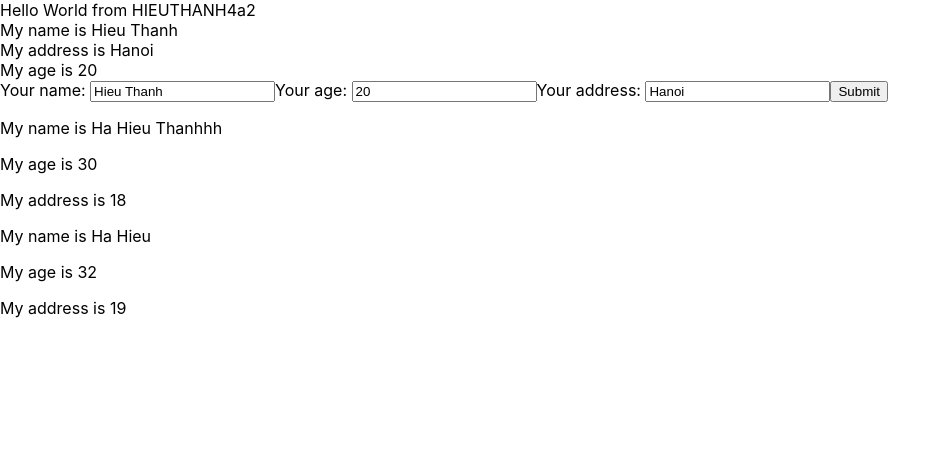
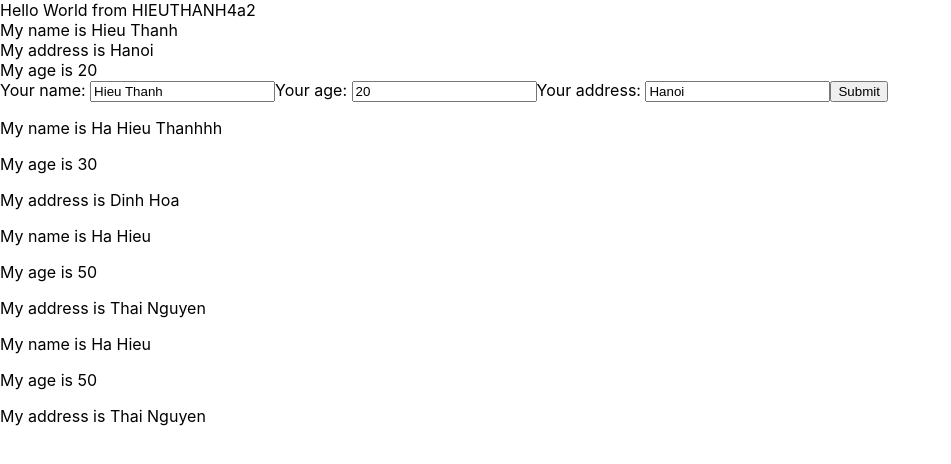
Before and after one commit to Ha-Hieu-Thanh/LearnReactJS, a React (Create React App) app: page / in a window 1280 px wide. Shown: the top 464 px of the page, without its empty margins (0-951 px from the left). Built offline with nearby package versions, Linux system fonts and the light colour scheme.

Commit message:
props and destruturing

```diff
--- a/src/components/DisplayInfo.js
+++ b/src/components/DisplayInfo.js
@@ -2,12 +2,14 @@ import React from "react";
 
 class DisplayInfo extends React.Component {
   render() {
+    // Destructuring
+    const { name, age, address } = this.props;
     return (
       // props => properties
       <div>
-        <p>My name is {this.props.name}</p>
-        <p>My age is {this.props.age}</p>
-        <p>My address is {this.props.address}</p>
+        <p>My name is {name}</p>
+        <p>My age is {age}</p>
+        <p>My address is {address}</p>
       </div>
     );
   }
--- a/src/components/MyComponent.js
+++ b/src/components/MyComponent.js
@@ -7,11 +7,19 @@ import DisplayInfo from "./DisplayInfo";
 
 class MyComponent extends React.Component {
   render() {
+    const myInfo = ["Hieu Thanh", 30, "Thai Nguyen"];
+    const myAddress = "Thai Nguyen";
     return (
       <div>
         <UserInfo />
-        <DisplayInfo name="Ha Hieu Thanhhh" age="30" address="18" />
-        <DisplayInfo name="Ha Hieu " age="32" address="19" />
+        <DisplayInfo name="Ha Hieu Thanhhh" age="30" address="Dinh Hoa" />
+        <DisplayInfo name="Ha Hieu " age={50} address={myAddress} />
+        <DisplayInfo
+          name="Ha Hieu "
+          age={50}
+          address={myAddress}
+          myInfo={myInfo}
+        />
       </div>
     );
   }
```
